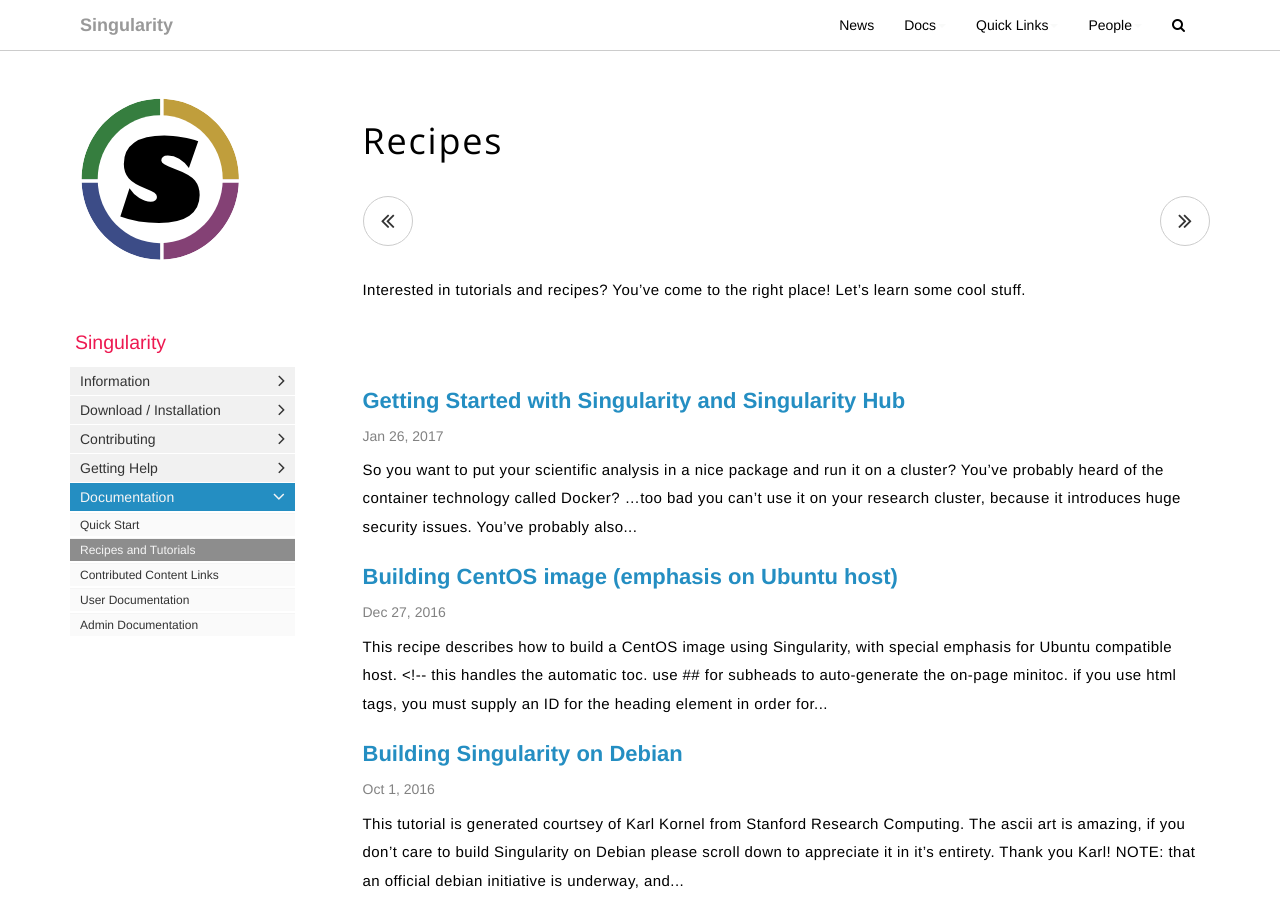
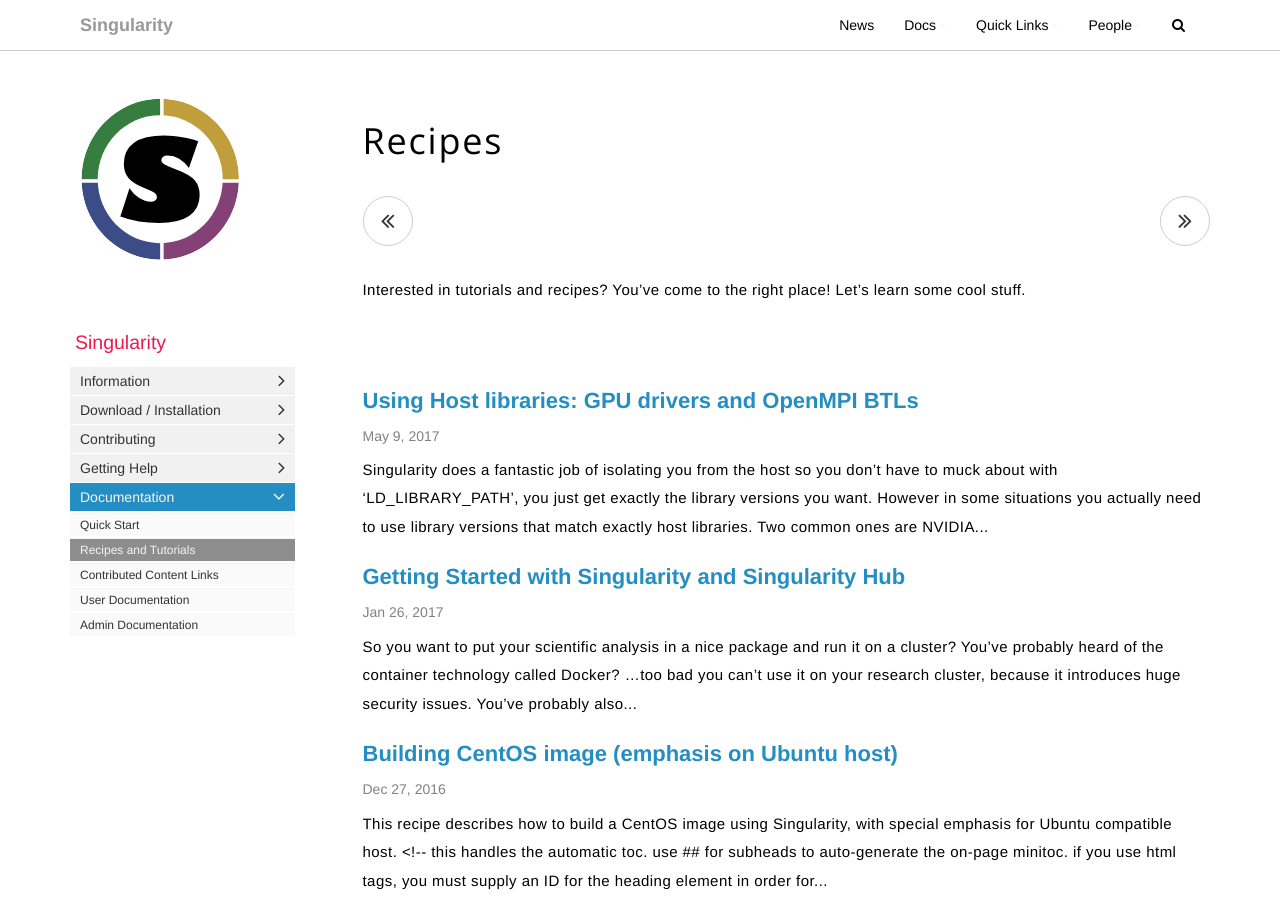
Before and after one commit to singularityware/singularityware.github.io, a Jekyll site: the page built from pages/recipes/recipes.md, in a window 1280 px wide and 900 px high. Built offline with Jekyll 4.4.1, drawn with Linux system fonts in a browser that asks for light colours; nearby versions of some CDN libraries; comment, search, counter and statistics services are not loaded; some of the changed lines change nothing that is shown.

Commit message:
initial recipe for binding in some hostlibs

````diff
--- a/_config.yml
+++ b/_config.yml
@@ -106,3 +106,5 @@
 # solarized-dark
 # solarized-light
 # monokai
+gems:
+- jekyll-gist
--- /dev/null
+++ b/_posts/recipes/2017-05-09-hostlibs-gpus-and-mpi.md
@@ -0,0 +1,64 @@
+---
+title:  "Using Host libraries: GPU drivers and OpenMPI BTLs"
+category: recipes
+permalink: singularity-tutorial
+---
+
+Singularity does a fantastic job  of isolating you from the host so you don't
+have to muck about with 'LD_LIBRARY_PATH', you just get exactly the library
+versions you want. However in some situations you actually need to use library
+versions that match exactly host libraries. Two common ones are NVIDIA gpu
+drivers and user space libraries and OpenMPI transport drivers for high performance
+networking.
+
+There are many ways to solve these problems. Some people build a container and
+copy the version of the libs installed on the host into the container. This document
+describes how to use a bind mount, symlinks and ldconfig so that when the host
+libraries are updated the container does not need to be rebuilt.
+{% include toc.html %}
+
+**Note this tutorial is tested with Singularity commit 945c6ee343a1e6101e22396a90dfdb5944f442b6
+(version 2.3 should work once released)
+and OpenMPI version 2.1.0 (versions above 2.1 should work)**
+
+## Environment
+
+In our environment we run CentOS 7 hosts with:
+  1. slurm located on '/opt/slurm-<version>' and the slurm user 'slurm'
+  2. Mellanox network cards with drivers installed to '/opt/mellanox' (
+    Specifically we run a RoCEv1 network for Lustre and MPI communications)
+  3. NVIDIA GPUs with drivers installed to '/lib64'
+  4. OpenMPI (by default) for MPI processes
+
+## Creating your image
+
+Since we are building an ubuntu image, it may be easier to create an ubuntu VM
+to create the image. Alternatively you can follow the recipe
+<a href="/building-ubuntu-rhel-host"> here </a>.
+
+Use the following def file to create the image.
+
+{% gist l1ll1/89b3f067d5b790ace6e6767be5ea2851 hostlibs.def %}
+
+The mysterious wget line gets a list of all the libraries that the CentOS host
+has in '/lib64' that *we* think its safe to use in the container. Specifically
+this is things like nvidia drivers.
+
+{% gist l1ll1/89b3f067d5b790ace6e6767be5ea2851 desired_hostlibs.txt %}
+
+Also note:
+
+1.  in 'hostlibs.def' we create a slurm user. Obviously if your 'SlurmUser'
+is different you should change this name.
+2.  We make directories for '/opt' and '/usr/local/openmpi'. We're going to
+bindmount these from the host so we get all the bits of OpenMPI and Mellanox
+and Slurm that we need.
+
+## Executing your image
+On our system we do
+```export SINGULARITYENV_LD_LIBRARY_PATH=/usr/local/openmpi/2.1.0-gcc4/lib:/opt/munge-0.5.11/lib:/opt/slurm-16.05.4/lib:/opt/slurm-16.05.4/lib/slurm:/desired_hostlibs:/opt/mellanox/mxm/lib/
+```
+then
+```
+srun  singularity exec -B /usr/local/openmpi:/usr/local/openmpi -B /opt:/opt -B /lib64:/all_hostlibs hostlibs.img <path to binary>
+```
````
